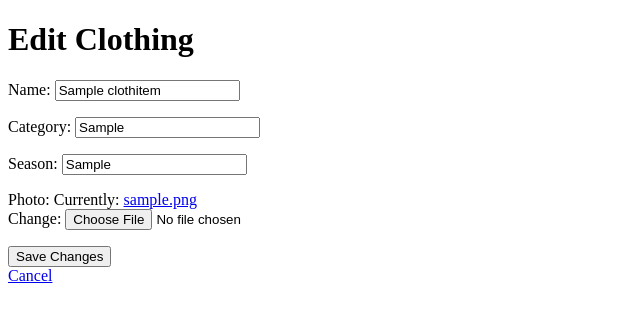
After one commit to prg-09/Personal-Wardrobe-Manager, a Django app: page /edit-clothing/1/ in a window 1280 px wide. The commit adds this page. Shown: the top 322 px of the page, without its empty margins (0-640 px from the left). Run offline with Django 5.2, Linux system fonts and the light colour scheme; a user stored in the database is signed in; tables that the repository leaves empty hold one stand-in row (values such as "Sample post").

Commit message:
edit_clothing feature added

```diff
--- a/Wardrobe_Manager/Wardrobe_Manager/urls.py
+++ b/Wardrobe_Manager/Wardrobe_Manager/urls.py
@@ -30,6 +30,7 @@ urlpatterns = [
     path('login/',views.user_login, name = 'login'),
     path('logout/',views.user_logout,name='logout'),
     path("add-clothing/", views.add_clothing, name="add_clothing"),
+    path("edit-clothing/<int:id>/", views.edit_clothing, name="edit_clothing"),
 ]
 
 urlpatterns += static(settings.MEDIA_URL, document_root=settings.MEDIA_ROOT)
--- a/Wardrobe_Manager/wardrobe/templates/wardrobe/closet.html
+++ b/Wardrobe_Manager/wardrobe/templates/wardrobe/closet.html
@@ -13,6 +13,7 @@
     <p>The  clothing items are displayed here</p>
     {% for cloth in clothes %}
         <br>{{cloth.name}}
+        <a href="{% url 'edit_clothing' cloth.id %}">Edit</a>
     {% endfor %}
 </body>
 </html>
--- /dev/null
+++ b/Wardrobe_Manager/wardrobe/templates/wardrobe/edit_clothing.html
@@ -0,0 +1,21 @@
+<!DOCTYPE html>
+<html>
+<head>
+    <title>Edit Clothing</title>
+</head>
+<body>
+
+    <h1>Edit Clothing</h1>
+
+    <form method="POST" enctype="multipart/form-data">
+        {% csrf_token %}
+
+        {{ form.as_p }}
+
+        <button type="submit">Save Changes</button>
+    </form>
+
+    <a href="{% url 'closet' %}">Cancel</a>
+
+</body>
+</html>
--- a/Wardrobe_Manager/wardrobe/views.py
+++ b/Wardrobe_Manager/wardrobe/views.py
@@ -1,11 +1,10 @@
-from django.shortcuts import render,redirect
+from django.shortcuts import render,redirect,get_object_or_404
 from .models import Clothitem
 from .models import Outfit
 from django.contrib.auth.models import User
 from django.contrib.auth import authenticate,login,logout
 from django.contrib.auth.decorators import login_required
 from .forms import ClothitemForm
-
 
 def home(request):
     return render(request,'wardrobe/home.html')
@@ -69,3 +68,31 @@ def add_clothing(request):
         form = ClothitemForm()
 
     return render(request, "wardrobe/add_clothing.html", {"form": form})
+
+@login_required
+def edit_clothing(request, id):
+    clothing = get_object_or_404(
+        Clothitem,
+        id=id,
+        owner=request.user
+    )
+
+    if request.method == "POST":
+        form = ClothitemForm(
+            request.POST,
+            request.FILES,
+            instance=clothing
+        )
+
+        if form.is_valid():
+            form.save()
+            return redirect("closet")
+
+    else:
+        form = ClothitemForm(instance=clothing)
+
+    return render(
+        request,
+        "wardrobe/edit_clothing.html",
+        {"form": form}
+    )
```
Also changed, not shown: Wardrobe_Manager/wardrobe/forms.py (line endings or trailing spaces).
